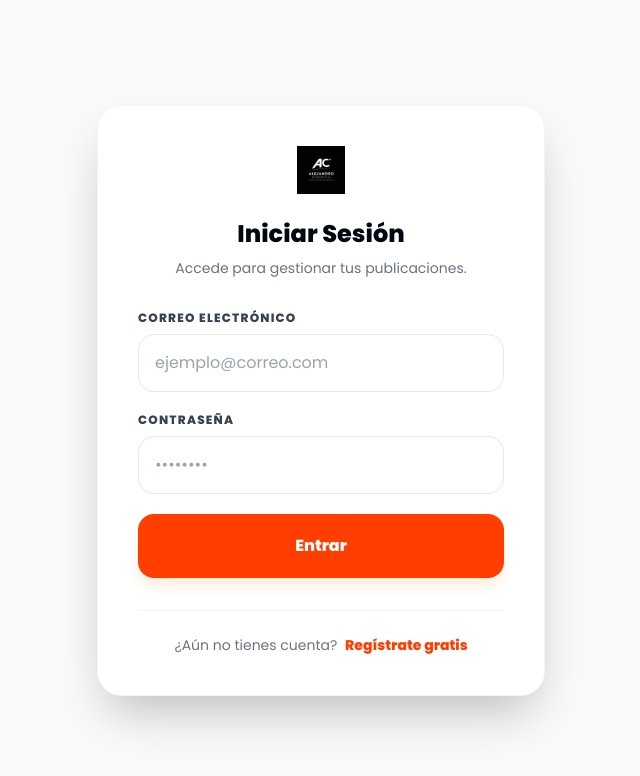
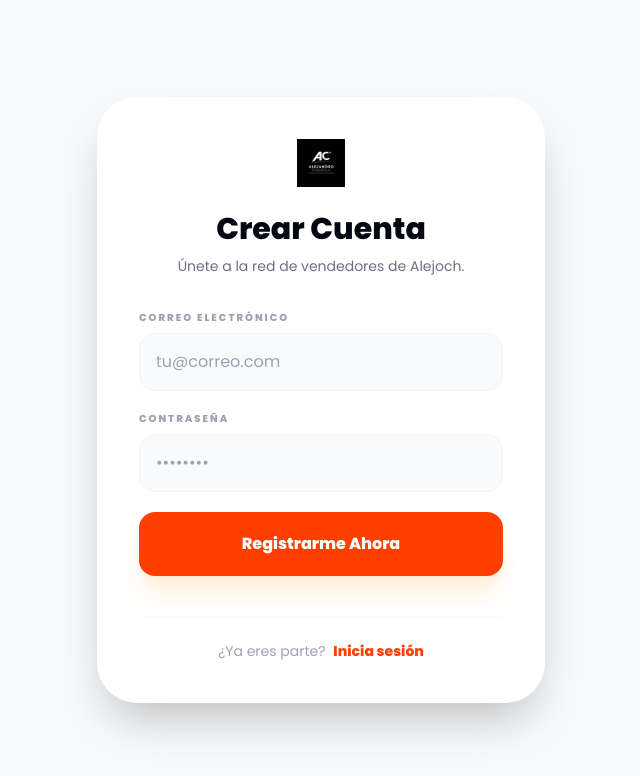
Before and after one commit to Alejoch-91/ALEJOCHCARS, a website: page public/auth.html in a window 1280 px wide. Both pictures are taken after a click on the button "Regístrate gratis". Shown: the whole page, without its empty margins (319-959 px from the left). Drawn offline with nearby package versions, Linux system fonts and the light colour scheme.

Commit message:
Corrección botón registro y diseño mejorado

```diff
--- a/public/auth.html
+++ b/public/auth.html
@@ -18,54 +18,64 @@
         }
     </script>
 </head>
-<body class="bg-gray-50 flex items-center justify-center min-h-screen p-6">
+<body class="bg-gray-50 flex items-center justify-center min-h-screen p-6 font-sans">
 
-    <div class="max-w-md w-full bg-white p-10 rounded-3xl border border-gray-100 shadow-2xl text-center">
+    <div id="card-contenedor" class="max-w-md w-full bg-white p-10 rounded-[2.5rem] border-2 border-transparent shadow-2xl text-center transition-all duration-500">
         <img src="Logo ALEJOCH.png" alt="Alejoch Cars" class="h-12 mx-auto mb-6" onerror="this.src='https://via.placeholder.com/150x50/ff3e00/ffffff?text=ALEJOCH'">
 
-        <h2 id="titulo-form" class="text-2xl font-extrabold text-gray-950 mb-2">Iniciar Sesión</h2>
-        <p id="subtitulo-form" class="text-sm text-gray-500 mb-8">Accede para gestionar tus publicaciones.</p>
+        <h2 id="titulo-form" class="text-3xl font-extrabold text-gray-950 mb-2">Iniciar Sesión</h2>
+        <p id="subtitulo-form" class="text-sm text-gray-500 mb-8 leading-relaxed">Accede para gestionar tus publicaciones.</p>
 
         <form id="authForm" class="space-y-5 text-left">
             <div>
-                <label class="block text-xs font-bold text-gray-700 uppercase mb-2 tracking-widest">Correo Electrónico</label>
-                <input type="email" id="email" placeholder="ejemplo@correo.com" required
-                    class="w-full border border-gray-200 p-4 rounded-2xl focus:border-explosive focus:ring-1 focus:ring-explosive outline-none transition-all">
+                <label class="block text-[10px] font-extrabold text-gray-400 uppercase mb-2 tracking-[0.2em]">Correo Electrónico</label>
+                <input type="email" id="email" placeholder="tu@correo.com" required
+                    class="w-full border border-gray-100 bg-gray-50 p-4 rounded-2xl focus:border-explosive focus:bg-white focus:ring-0 outline-none transition-all">
             </div>
             <div>
-                <label class="block text-xs font-bold text-gray-700 uppercase mb-2 tracking-widest">Contraseña</label>
+                <label class="block text-[10px] font-extrabold text-gray-400 uppercase mb-2 tracking-[0.2em]">Contraseña</label>
                 <input type="password" id="password" placeholder="••••••••" required
-                    class="w-full border border-gray-200 p-4 rounded-2xl focus:border-explosive focus:ring-1 focus:ring-explosive outline-none transition-all">
+                    class="w-full border border-gray-100 bg-gray-50 p-4 rounded-2xl focus:border-explosive focus:bg-white focus:ring-0 outline-none transition-all">
             </div>
             <button type="submit" id="btn-submit"
-                class="w-full bg-explosive text-white p-5 rounded-2xl font-extrabold hover:bg-black transition-all transform active:scale-95 shadow-lg shadow-orange-100">
+                class="w-full bg-explosive text-white p-5 rounded-2xl font-extrabold hover:bg-black transition-all transform active:scale-95 shadow-xl shadow-orange-100">
                 Entrar
             </button>
         </form>
 
-        <div class="mt-8 pt-6 border-t border-gray-100">
-            <p class="text-sm text-gray-500">
+        <div class="mt-10 pt-6 border-t border-gray-50">
+            <p class="text-sm text-gray-400 font-medium">
                 <span id="texto-alterno">¿Aún no tienes cuenta?</span>
-                <button onclick="toggleModo()" id="btn-alterno" class="text-explosive font-extrabold hover:underline ml-1">Regístrate gratis</button>
+                <button type="button" onclick="toggleModo()" id="btn-alterno" class="text-explosive font-extrabold hover:underline ml-1">Regístrate gratis</button>
             </p>
         </div>
     </div>
 
     <script>
-        // CONFIGURACIÓN DE SUPABASE (Asegúrate de que estas coincidan con tu .env en Render)
-        const supabaseUrl = 'TU_URL_DE_SUPABASE_AQUI';
-        const supabaseKey = 'TU_ANON_KEY_DE_SUPABASE_AQUI';
+        // CONFIGURACIÓN DE SUPABASE
+        const supabaseUrl = 'https://janxacdehlldxltikooy.supabase.co';
+        const supabaseKey = 'sb_publishable_fVFA3TB_TT8z7m3qyZ93QQ_WJ_zq0Yd';
         const supabaseClient = supabase.createClient(supabaseUrl, supabaseKey);
 
         let esRegistro = false;
 
         function toggleModo() {
             esRegistro = !esRegistro;
+            const card = document.getElementById('card-contenedor');
+
+            // Cambios de texto
             document.getElementById('titulo-form').innerText = esRegistro ? "Crear Cuenta" : "Iniciar Sesión";
             document.getElementById('subtitulo-form').innerText = esRegistro ? "Únete a la red de vendedores de Alejoch." : "Accede para gestionar tus publicaciones.";
             document.getElementById('btn-submit').innerText = esRegistro ? "Registrarme Ahora" : "Entrar";
             document.getElementById('texto-alterno').innerText = esRegistro ? "¿Ya eres parte?" : "¿Aún no tienes cuenta?";
             document.getElementById('btn-alterno').innerText = esRegistro ? "Inicia sesión" : "Regístrate gratis";
+
+            // Efecto visual: Resaltar el borde cuando es registro
+            if(esRegistro) {
+                card.classList.add('border-explosive/10');
+            } else {
+                card.classList.remove('border-explosive/10');
+            }
         }
 
         document.getElementById('authForm').onsubmit = async (e) => {
@@ -74,31 +84,27 @@
             const password = document.getElementById('password').value;
             const btn = document.getElementById('btn-submit');
 
-            btn.innerText = "Procesando...";
+            btn.innerText = "Verificando...";
             btn.disabled = true;
 
             try {
-                let res;
                 if (esRegistro) {
-                    // REGISTRO DE NUEVO USUARIO
-                    res = await supabaseClient.auth.signUp({ email, password });
-                    if (!res.error) {
-                        alert("¡Cuenta creada! Ya puedes iniciar sesión.");
-                        toggleModo();
-                    }
+                    // FLUJO DE REGISTRO
+                    const { data, error } = await supabaseClient.auth.signUp({ email, password });
+                    if (error) throw error;
+                    alert("¡Cuenta creada con éxito! Ahora puedes iniciar sesión.");
+                    toggleModo();
                 } else {
-                    // INICIO DE SESIÓN
-                    res = await supabaseClient.auth.signInWithPassword({ email, password });
-                    if (!res.error) {
-                        // Guardar el token para proteger otras páginas
-                        localStorage.setItem('alejoch_token', res.data.session.access_token);
-                        window.location.href = '/publicar.html'; // Redirigir al formulario
-                    }
+                    // FLUJO DE LOGIN
+                    const { data, error } = await supabaseClient.auth.signInWithPassword({ email, password });
+                    if (error) throw error;
+
+                    // Guardar token y redirigir
+                    localStorage.setItem('alejoch_token', data.session.access_token);
+                    window.location.href = '/publicar.html';
                 }
-
-                if (res.error) throw res.error;
             } catch (err) {
-                alert("Error: " + err.message);
+                alert("Atención: " + err.message);
             } finally {
                 btn.innerText = esRegistro ? "Registrarme Ahora" : "Entrar";
                 btn.disabled = false;
```
